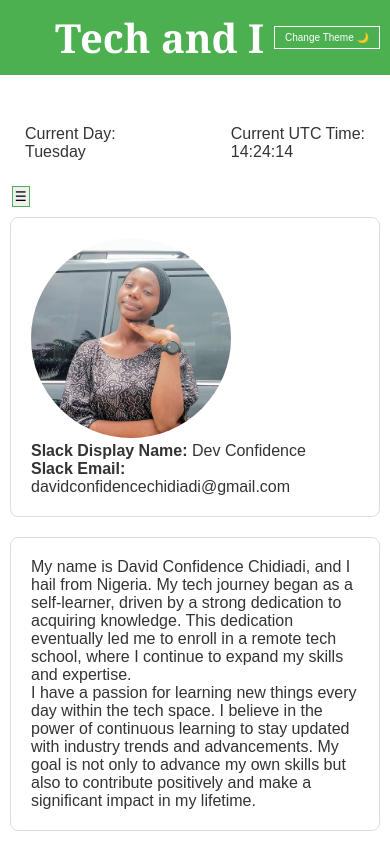
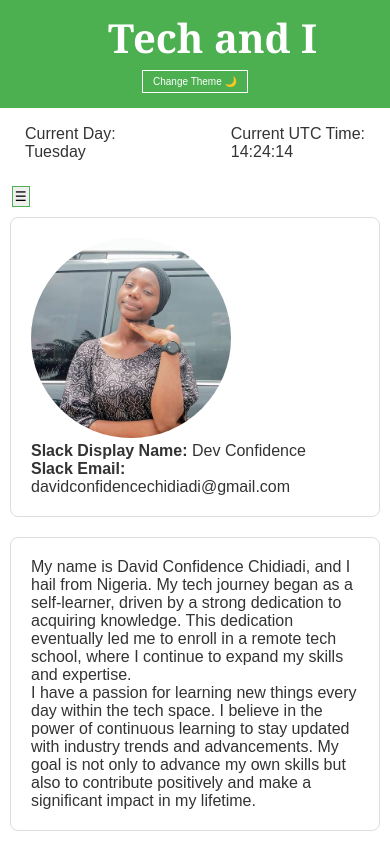
Before and after one commit to Confidentwebs/personalWebsite, a plain HTML site: page index.html in a window 390 px wide. Shown: the top 844 px of the page. Drawn offline with Linux system fonts and the light colour scheme.

Commit message:
Update styles.css

```diff
--- a/styles.css
+++ b/styles.css
@@ -140,7 +140,7 @@ main {
     margin-right: 8%;
     padding-bottom: 20px; /* Add padding to ensure content is not hidden behind footer */
     margin: 0 auto;
-    max-width: 800px; /* Adjust as needed */
+    max-width: 800px;
 }
 
 section {
@@ -169,7 +169,7 @@ section img {
 .goals-content ul li p {
     font-size: 1em;
     margin-bottom: 10px;
-    margin-left: 20px; /* Adjust the left margin as needed */
+    margin-left: 20px;
 }
 
 footer {
@@ -250,7 +250,14 @@ body.dark-mode footer {
     }
 
     .nav {
-        flex: none;
+        display: flex;
+        flex-direction: column;
+        align-items: center;
+        justify-content: center;
+    }
+    nav h1{
+        padding-right: 10px;
+        font-size: 2rem;
     }
 
     .dateandtime {
@@ -259,11 +266,6 @@ body.dark-mode footer {
         right: auto;
         width: auto;
         padding: 10px;
-    }
-
-    nav h1 {
-        padding-left: 0;
-        font-size: 2em;
     }
 
     #theme-toggle {
```
